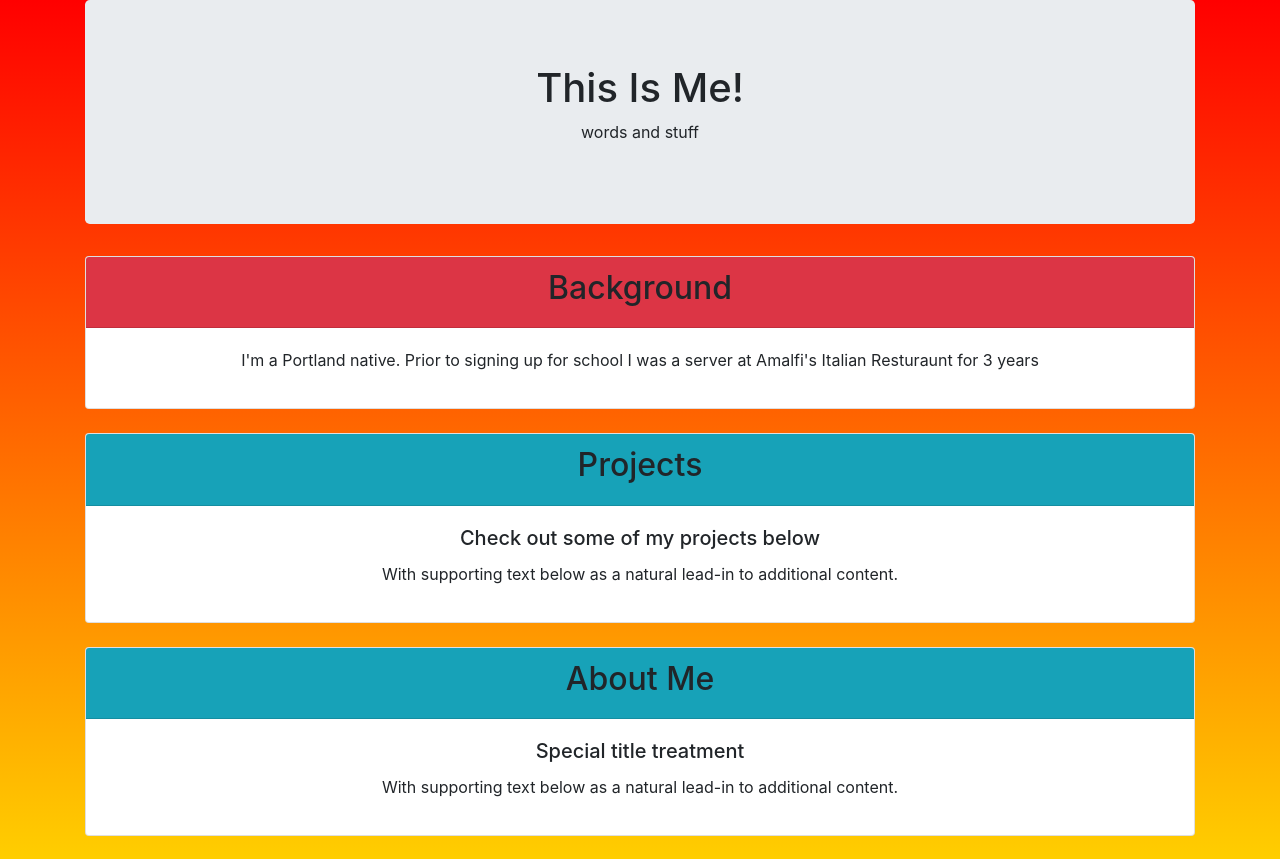
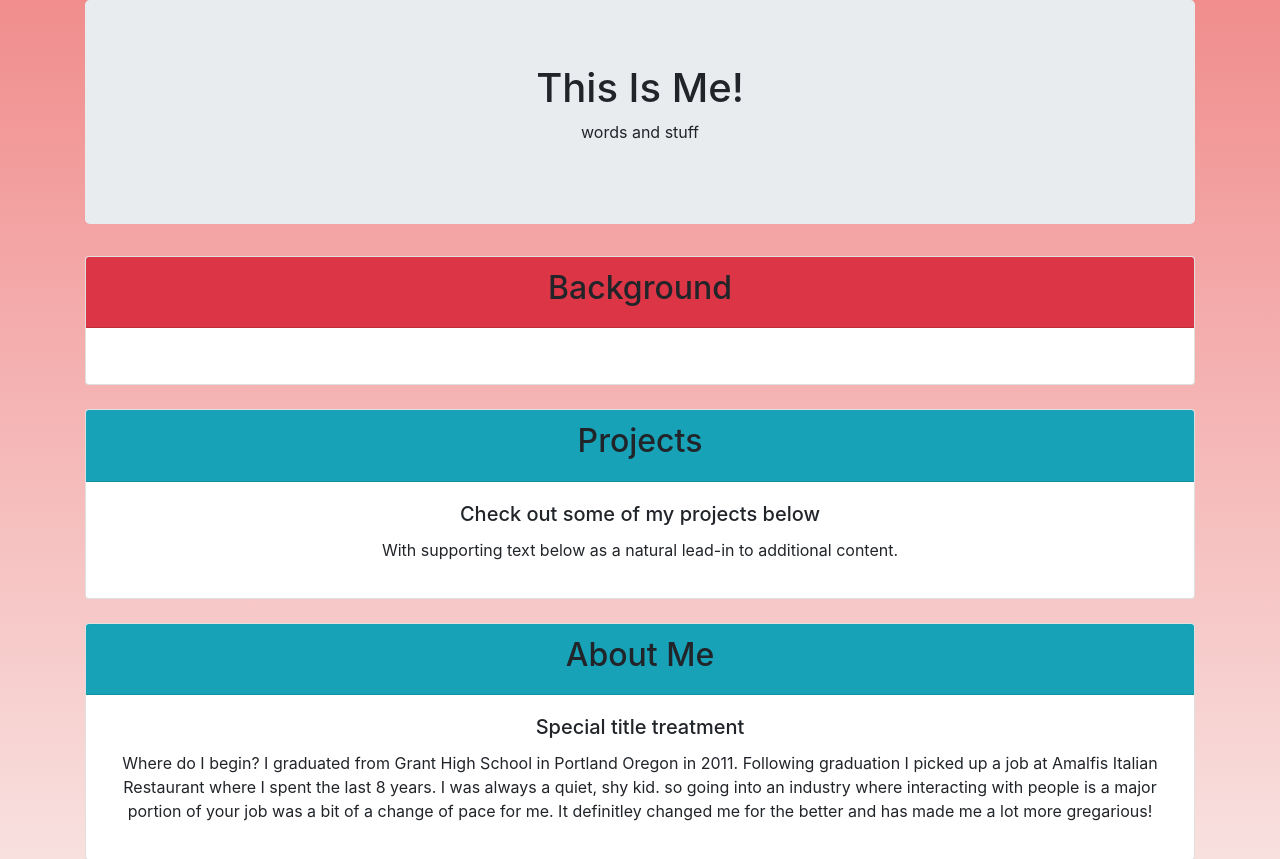
Before and after one commit to Todders92/friday-project, a plain HTML site: page index.html in a window 1280 px wide. Shown: the top 859 px of the page. Drawn offline with Linux system fonts and the light colour scheme.

Commit message:
added content to about me section of index.html

```diff
--- a/css/styles.css
+++ b/css/styles.css
@@ -3,5 +3,5 @@
 }
 
 body {
-  background-image: linear-gradient(red, yellow);
+  background-image: linear-gradient(rgb(241, 141, 141), rgb(250, 247, 245));
 }
--- a/index.html
+++ b/index.html
@@ -20,7 +20,7 @@
         <h2>Background</h2>
       </div>
       <div class="card-body">
-        <p>I'm a Portland native. Prior to signing up for school I was a server at Amalfi's Italian Resturaunt for 3 years</p>
+        <p></p>
       </div>
     </div><br>
 
@@ -40,7 +40,7 @@
       </div>
       <div class="card-body">
         <h5 class="card-title">Special title treatment</h5>
-        <p>With supporting text below as a natural lead-in to additional content.</p>
+        <p>Where do I begin? I graduated from Grant High School in Portland Oregon in 2011. Following graduation I picked up a job at Amalfis Italian Restaurant where I spent the last 8 years. I was always a quiet, shy kid. so going into an industry where interacting with people is a major portion of your job was a bit of a change of pace for me. It definitley changed me for the better and has made me a lot more gregarious!</p>
       </div>
     </div><br>
 
```
